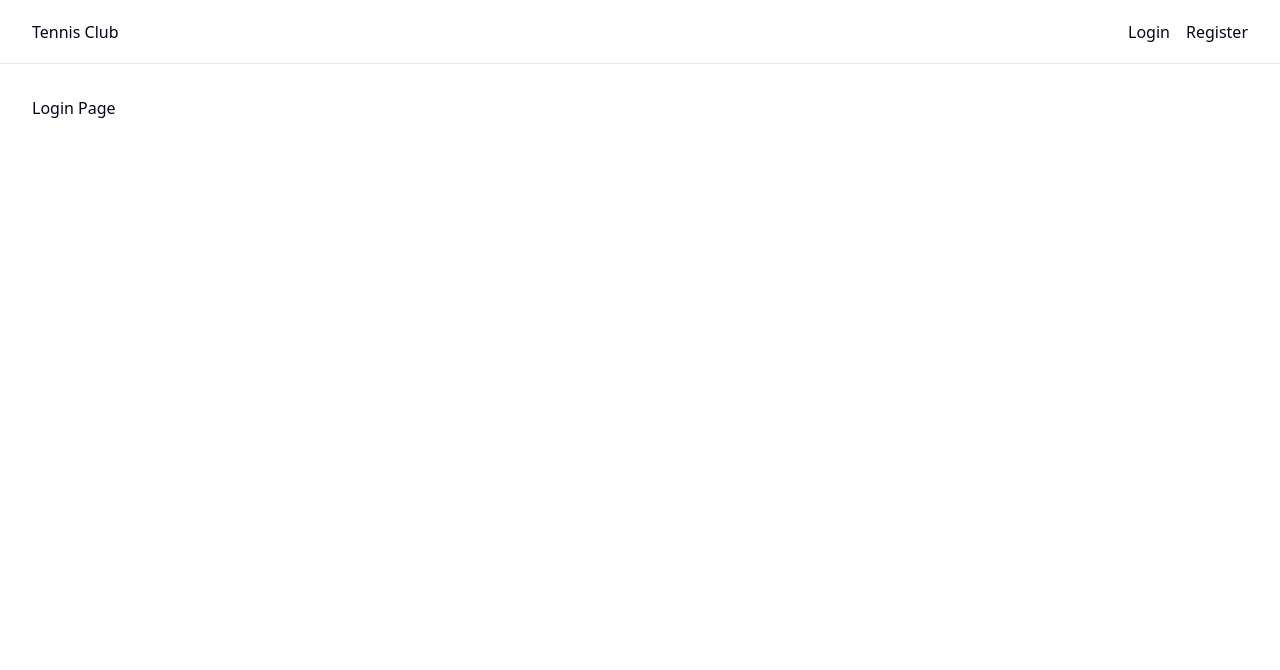
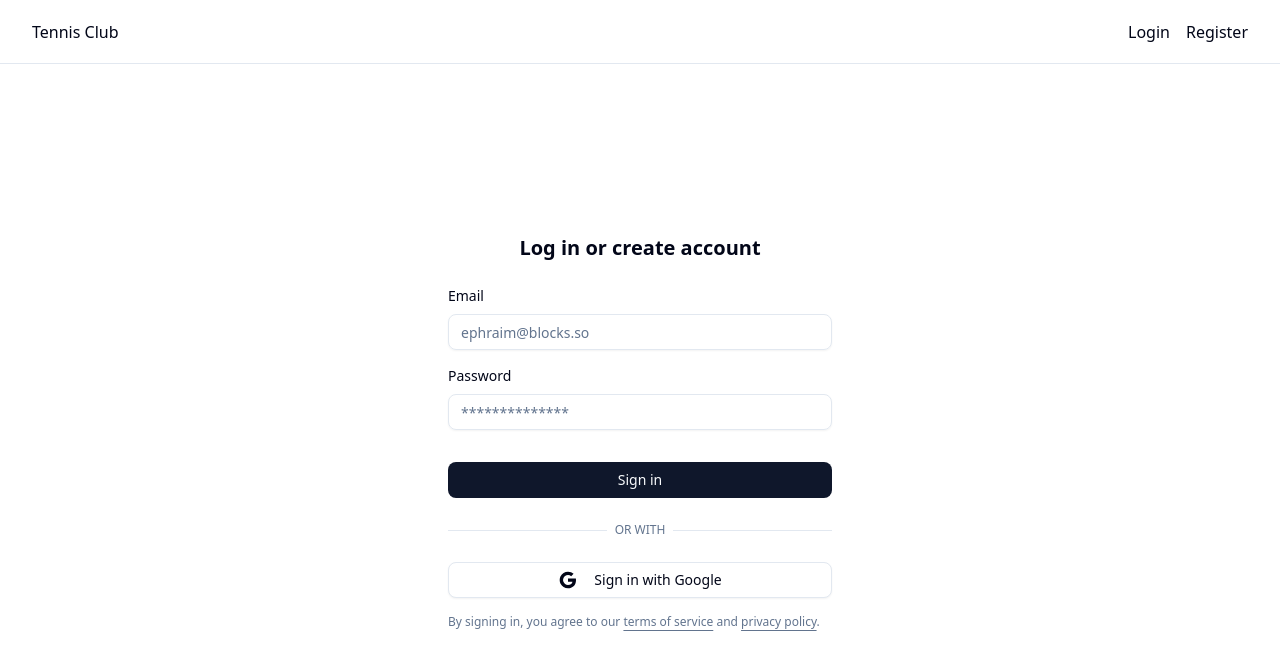
Before and after one commit to federicoibba/tennis-club, a React (Vite) app in the folder frontend/: page /login in a window 1280 px wide. Shown: the top 670 px of the page. Built offline with nearby package versions, Linux system fonts and the light colour scheme.

Commit message:
feat: add login card

```diff
--- a/frontend/package.json
+++ b/frontend/package.json
@@ -13,6 +13,8 @@
     "preview": "vite preview"
   },
   "dependencies": {
+    "@radix-ui/react-label": "^2.1.8",
+    "@radix-ui/react-separator": "^1.1.8",
     "@radix-ui/react-slot": "^1.2.4",
     "@tailwindcss/vite": "^4.1.17",
     "class-variance-authority": "^0.7.1",
--- a/frontend/src/AppRouter.tsx
+++ b/frontend/src/AppRouter.tsx
@@ -22,6 +22,7 @@ const AppRouter: React.FC = () => {
         <Route path="/login" element={<LoginPage />} />
         <Route path="/register" element={<RegisterPage />} />
         {/* 404 handler - nested under PublicLayout */}
+        {/* TODO remove public layout from NotFoundPage */}
         <Route path="*" element={<NotFoundPage />} />
       </Route>
 
--- /dev/null
+++ b/frontend/src/components/public/LoginForm.tsx
@@ -0,0 +1,104 @@
+import Button from '@/components/ui/Button'
+import Input from '@/components/ui/Input'
+import Label from '@/components/ui/Label'
+import Separator from '@/components/ui/Separator'
+import type { JSX, SVGProps } from 'react'
+import { useNavigate } from 'react-router'
+
+const GoogleIcon = (props: JSX.IntrinsicAttributes & SVGProps<SVGSVGElement>) => (
+  <svg fill="currentColor" viewBox="0 0 24 24" {...props}>
+    <path d="M3.06364 7.50914C4.70909 4.24092 8.09084 2 12 2C14.6954 2 16.959 2.99095 18.6909 4.60455L15.8227 7.47274C14.7864 6.48185 13.4681 5.97727 12 5.97727C9.39542 5.97727 7.19084 7.73637 6.40455 10.1C6.2045 10.7 6.09086 11.3409 6.09086 12C6.09086 12.6591 6.2045 13.3 6.40455 13.9C7.19084 16.2636 9.39542 18.0227 12 18.0227C13.3454 18.0227 14.4909 17.6682 15.3864 17.0682C16.4454 16.3591 17.15 15.3 17.3818 14.05H12V10.1818H21.4181C21.5364 10.8363 21.6 11.5182 21.6 12.2273C21.6 15.2727 20.5091 17.8363 18.6181 19.5773C16.9636 21.1046 14.7 22 12 22C8.09084 22 4.70909 19.7591 3.06364 16.4909C2.38638 15.1409 2 13.6136 2 12C2 10.3864 2.38638 8.85911 3.06364 7.50914Z" />
+  </svg>
+)
+
+const LoginForm: React.FC = () => {
+  const navigate = useNavigate()
+
+  const onLogin = () => {
+    localStorage.setItem('token', 'fakeToken')
+    navigate('/app')
+  }
+
+  return (
+    <div className="flex items-center justify-center h-full">
+      <div className="flex flex-1 flex-col justify-center px-4 py-10 lg:px-6">
+        <div className="sm:mx-auto sm:w-full sm:max-w-sm">
+          <h2 className="text-center text-xl font-semibold text-foreground">
+            Log in or create account
+          </h2>
+          <form action={onLogin} className="mt-6 space-y-4">
+            <div>
+              <Label
+                htmlFor="email-login-02"
+                className="text-sm font-medium text-foreground dark:text-foreground"
+              >
+                Email
+              </Label>
+              <Input
+                type="email"
+                id="email-login-02"
+                name="email-login-02"
+                autoComplete="email"
+                placeholder="ephraim@blocks.so"
+                className="mt-2"
+              />
+            </div>
+            <div>
+              <Label
+                htmlFor="password-login-02"
+                className="text-sm font-medium text-foreground dark:text-foreground"
+              >
+                Password
+              </Label>
+              <Input
+                type="password"
+                id="password-login-02"
+                name="password-login-02"
+                autoComplete="password"
+                placeholder="**************"
+                className="mt-2"
+              />
+            </div>
+            <Button type="submit" className="mt-4 w-full py-2 font-medium">
+              Sign in
+            </Button>
+          </form>
+
+          <div className="relative my-6">
+            <div className="absolute inset-0 flex items-center">
+              <Separator className="w-full" />
+            </div>
+            <div className="relative flex justify-center text-xs uppercase">
+              <span className="bg-background px-2 text-muted-foreground">or with</span>
+            </div>
+          </div>
+
+          <Button
+            variant="outline"
+            className="flex w-full items-center justify-center space-x-2 py-2"
+            asChild
+          >
+            <a href="#">
+              <GoogleIcon className="size-5" aria-hidden={true} />
+              <span className="text-sm font-medium">Sign in with Google</span>
+            </a>
+          </Button>
+
+          <p className="mt-4 text-xs text-muted-foreground dark:text-muted-foreground">
+            By signing in, you agree to our{' '}
+            <a href="#" className="underline underline-offset-4">
+              terms of service
+            </a>{' '}
+            and{' '}
+            <a href="#" className="underline underline-offset-4">
+              privacy policy
+            </a>
+            .
+          </p>
+        </div>
+      </div>
+    </div>
+  )
+}
+
+export default LoginForm
--- /dev/null
+++ b/frontend/src/components/ui/Button.tsx
@@ -0,0 +1,60 @@
+import * as React from "react"
+import { Slot } from "@radix-ui/react-slot"
+import { cva, type VariantProps } from "class-variance-authority"
+
+import { cn } from "@/lib/utils"
+
+const buttonVariants = cva(
+  "inline-flex items-center justify-center gap-2 whitespace-nowrap rounded-md text-sm font-medium transition-all disabled:pointer-events-none disabled:opacity-50 [&_svg]:pointer-events-none [&_svg:not([class*='size-'])]:size-4 shrink-0 [&_svg]:shrink-0 outline-none focus-visible:border-ring focus-visible:ring-ring/50 focus-visible:ring-[3px] aria-invalid:ring-destructive/20 dark:aria-invalid:ring-destructive/40 aria-invalid:border-destructive",
+  {
+    variants: {
+      variant: {
+        default: "bg-primary text-primary-foreground hover:bg-primary/90",
+        destructive:
+          "bg-destructive text-white hover:bg-destructive/90 focus-visible:ring-destructive/20 dark:focus-visible:ring-destructive/40 dark:bg-destructive/60",
+        outline:
+          "border bg-background shadow-xs hover:bg-accent hover:text-accent-foreground dark:bg-input/30 dark:border-input dark:hover:bg-input/50",
+        secondary:
+          "bg-secondary text-secondary-foreground hover:bg-secondary/80",
+        ghost:
+          "hover:bg-accent hover:text-accent-foreground dark:hover:bg-accent/50",
+        link: "text-primary underline-offset-4 hover:underline",
+      },
+      size: {
+        default: "h-9 px-4 py-2 has-[>svg]:px-3",
+        sm: "h-8 rounded-md gap-1.5 px-3 has-[>svg]:px-2.5",
+        lg: "h-10 rounded-md px-6 has-[>svg]:px-4",
+        icon: "size-9",
+        "icon-sm": "size-8",
+        "icon-lg": "size-10",
+      },
+    },
+    defaultVariants: {
+      variant: "default",
+      size: "default",
+    },
+  }
+)
+
+function Button({
+  className,
+  variant,
+  size,
+  asChild = false,
+  ...props
+}: React.ComponentProps<"button"> &
+  VariantProps<typeof buttonVariants> & {
+    asChild?: boolean
+  }) {
+  const Comp = asChild ? Slot : "button"
+
+  return (
+    <Comp
+      data-slot="button"
+      className={cn(buttonVariants({ variant, size, className }))}
+      {...props}
+    />
+  )
+}
+
+export default Button
--- /dev/null
+++ b/frontend/src/components/ui/Input.tsx
@@ -0,0 +1,21 @@
+import * as React from "react"
+
+import { cn } from "@/lib/utils"
+
+function Input({ className, type, ...props }: React.ComponentProps<"input">) {
+  return (
+    <input
+      type={type}
+      data-slot="input"
+      className={cn(
+        "file:text-foreground placeholder:text-muted-foreground selection:bg-primary selection:text-primary-foreground dark:bg-input/30 border-input h-9 w-full min-w-0 rounded-md border bg-transparent px-3 py-1 text-base shadow-xs transition-[color,box-shadow] outline-none file:inline-flex file:h-7 file:border-0 file:bg-transparent file:text-sm file:font-medium disabled:pointer-events-none disabled:cursor-not-allowed disabled:opacity-50 md:text-sm",
+        "focus-visible:border-ring focus-visible:ring-ring/50 focus-visible:ring-[3px]",
+        "aria-invalid:ring-destructive/20 dark:aria-invalid:ring-destructive/40 aria-invalid:border-destructive",
+        className
+      )}
+      {...props}
+    />
+  )
+}
+
+export default Input
--- /dev/null
+++ b/frontend/src/components/ui/Label.tsx
@@ -0,0 +1,22 @@
+import * as React from "react"
+import * as LabelPrimitive from "@radix-ui/react-label"
+
+import { cn } from "@/lib/utils"
+
+function Label({
+  className,
+  ...props
+}: React.ComponentProps<typeof LabelPrimitive.Root>) {
+  return (
+    <LabelPrimitive.Root
+      data-slot="label"
+      className={cn(
+        "flex items-center gap-2 text-sm leading-none font-medium select-none group-data-[disabled=true]:pointer-events-none group-data-[disabled=true]:opacity-50 peer-disabled:cursor-not-allowed peer-disabled:opacity-50",
+        className
+      )}
+      {...props}
+    />
+  )
+}
+
+export default Label
--- /dev/null
+++ b/frontend/src/components/ui/Separator.tsx
@@ -0,0 +1,28 @@
+"use client"
+
+import * as React from "react"
+import * as SeparatorPrimitive from "@radix-ui/react-separator"
+
+import { cn } from "@/lib/utils"
+
+function Separator({
+  className,
+  orientation = "horizontal",
+  decorative = true,
+  ...props
+}: React.ComponentProps<typeof SeparatorPrimitive.Root>) {
+  return (
+    <SeparatorPrimitive.Root
+      data-slot="separator"
+      decorative={decorative}
+      orientation={orientation}
+      className={cn(
+        "bg-border shrink-0 data-[orientation=horizontal]:h-px data-[orientation=horizontal]:w-full data-[orientation=vertical]:h-full data-[orientation=vertical]:w-px",
+        className
+      )}
+      {...props}
+    />
+  )
+}
+
+export default Separator
--- a/frontend/src/layouts/PublicLayout.tsx
+++ b/frontend/src/layouts/PublicLayout.tsx
@@ -4,7 +4,7 @@ import React from 'react'
 import { Outlet } from 'react-router'
 import { Fragment } from 'react/jsx-runtime'
 
-import AppHeader from '@/components/app/header'
+import AppHeader from '@/components/app/Header'
 
 const PublicLayout: React.FC = () => {
   return (
--- a/frontend/src/pages/public/LoginPage.tsx
+++ b/frontend/src/pages/public/LoginPage.tsx
@@ -1,7 +1,10 @@
 import React from 'react'
+import LoginForm from '@/components/public/LoginForm'
 
 const LoginPage: React.FC = () => {
-  return <h1>Login Page</h1>
+  return (
+    <LoginForm />
+  )
 }
 
 export default LoginPage
--- a/frontend/src/pages/public/NotFoundPage.tsx
+++ b/frontend/src/pages/public/NotFoundPage.tsx
@@ -1,12 +1,14 @@
 import React from 'react'
 import { Link } from 'react-router'
 
+import Button from '@/components/ui/Button'
+
 const NotFoundPage: React.FC = () => {
   return (
-    <div className="flex flex-col h-full w-full gap-4">
+    <div className="flex flex-col h-full w-full gap-4 items-center">
       <img className="max-w-1/2" src="https://http.dog/404.jpg" alt="Page not found" />
       <Link to="/">
-        <button className='cursor-pointer'>Go back home</button>
+        <Button className="cursor-pointer">Go back home</Button>
       </Link>
     </div>
   )
```
Also changed, not shown: 1 other file (tests, documents, lock files or other folders).
